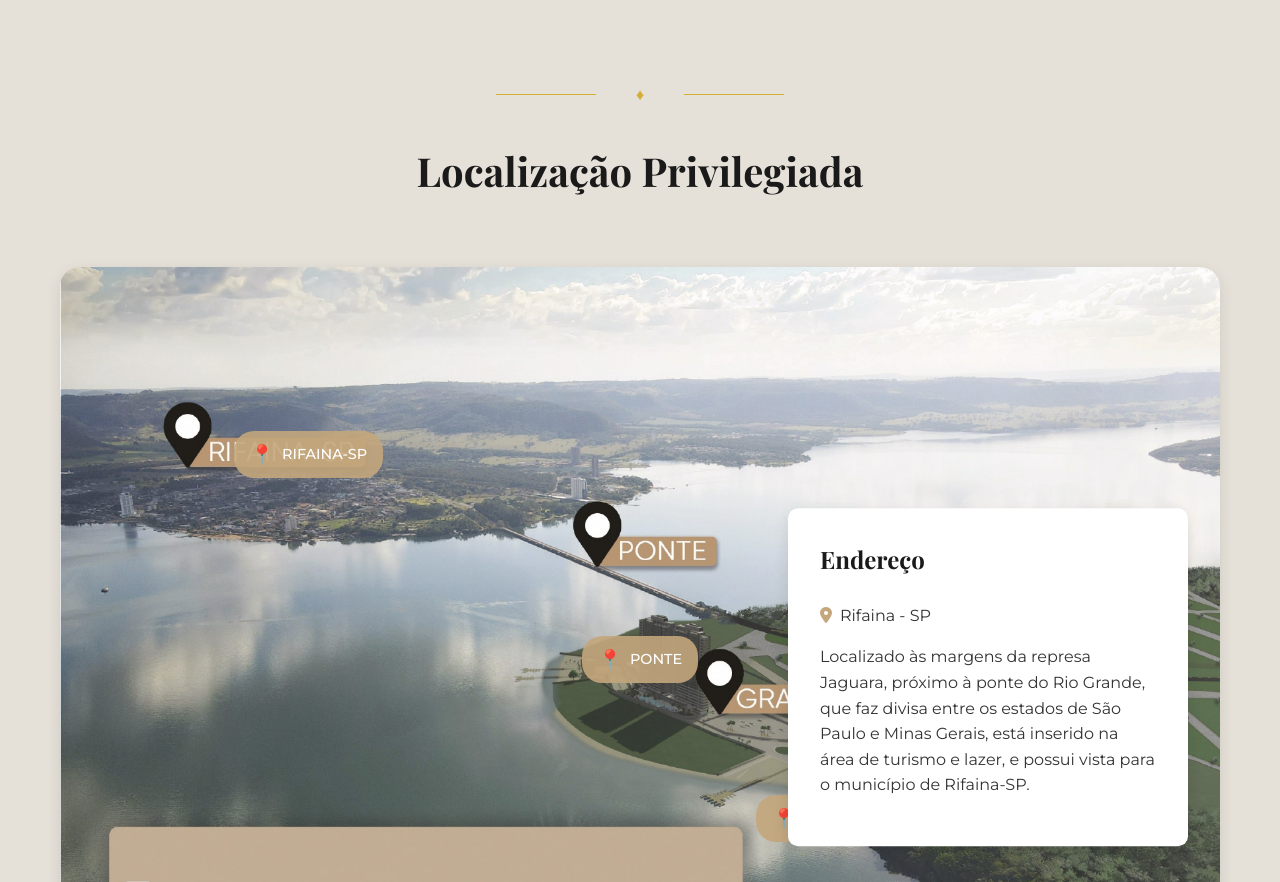
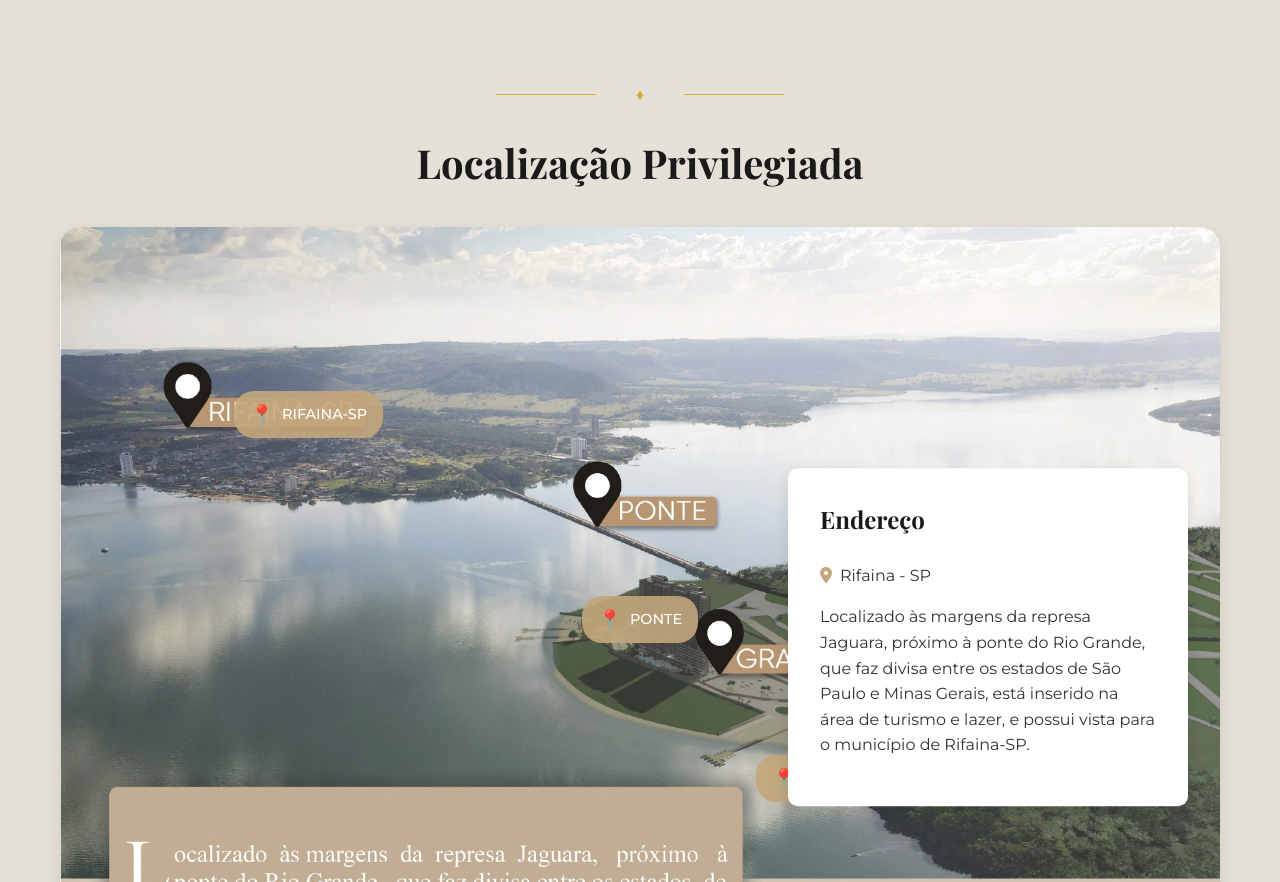
Before and after one commit to vitinpicademel/landing-grand-hill-next, a Next.js app: page / in a window 1280 px wide. Shown: the part 6340-7222 px from the top of the page. Built offline with nearby package versions, Linux system fonts and the light colour scheme; a web font is replaced by a local one.

Commit message:
Fix: Reduzindo espaçamento entre separador e título na seção de Localização

```diff
--- a/src/app/globals.css
+++ b/src/app/globals.css
@@ -773,7 +773,11 @@ h1, h2, h3 {
   text-align: center;
   font-size: 2.5rem;
   color: var(--primary-color);
-  margin-bottom: 4rem;
+  margin-bottom: 2rem;
+}
+
+.localizacao-section .separator {
+  margin-bottom: 1.5rem;
 }
 
 .localizacao-content {
```
